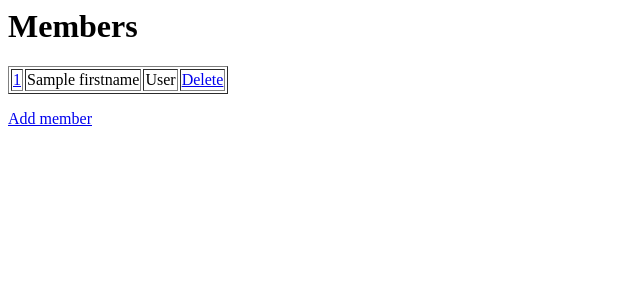
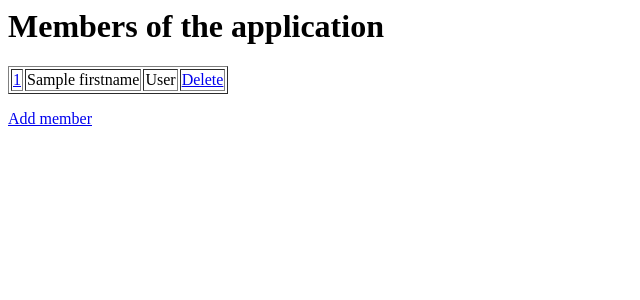
Before and after one commit to JuanjoBS00/Django-CRUD, a Django app: template members/templates/index.html in a window 1280 px wide. Shown: the top 300 px of the page, without its empty margins (0-640 px from the left). Run offline with Django 4.2, Linux system fonts and the light colour scheme; the template is opened without the code that fills it: most values are stand-ins (such as "Sample title", 1, 10 or a date in 2020).

Commit message:
Index title modified

```diff
--- a/members/templates/index.html
+++ b/members/templates/index.html
@@ -1,4 +1,4 @@
-<h1>Members</h1>
+<h1>Members of the application</h1>
 
 <table border="1">
     {% for x in mymembers %}
```
